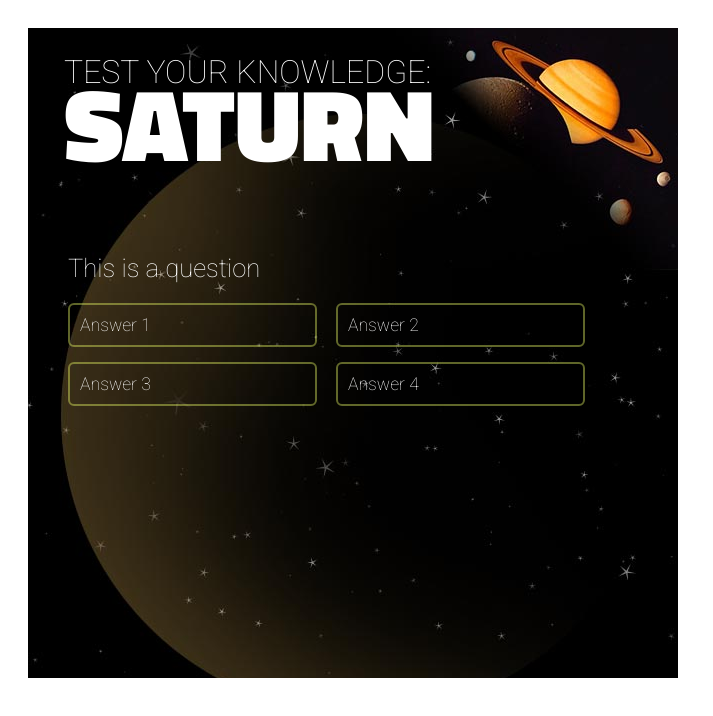
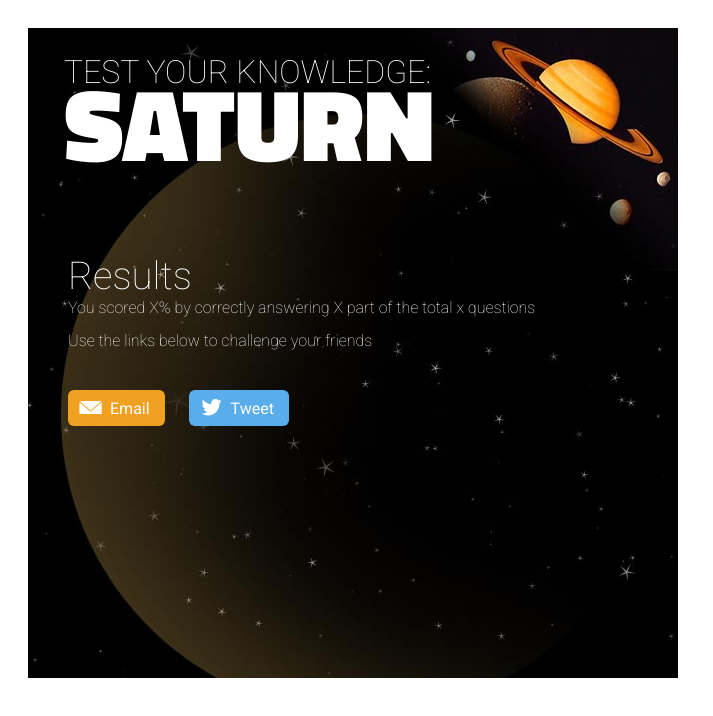
Before and after one commit to sergiopalooza/ng-quiz, a plain HTML site: page index.html in a window 1280 px wide. Shown: the whole page, without its empty margins (0-713 px from the left). Drawn offline with Linux system fonts and the light colour scheme.

Commit message:
worked on result page and sharing icon buttons

```diff
--- a/css/quiz.css
+++ b/css/quiz.css
@@ -73,7 +73,7 @@ body { background-color: #fff; padding: 20px; }
 	width: 550px;
 	position: absolute;
 	top: 225px;
-	left: 40px;
+	left: 660px;
 }
 
 #myQuiz .question .txt {
@@ -131,3 +131,56 @@ body { background-color: #fff; padding: 20px; }
 #myQuiz .question.answered .ans { /*answered state so the quiz looks disabled*/
 	cursor: default;
 }
+
+#myQuiz .feedback {
+	color: #efbe5e;
+	margin-top: 10px;
+	transition: opacity 1.5s, margin-top 1.5s;
+	visibility: hidden; /*will still take up normal space it would but be invisible*/
+	opacity: 0;
+}
+
+#myQuiz .feedback .btn {
+	margin-top: 5px;
+}
+
+#myQuiz .feedback strong {
+	color: #fff;
+}
+
+#myQuiz .answered .feedback {
+	visibility: visible;
+	opacity: 1;
+	margin-top: 10px;
+}
+
+/* Questions */
+#myQuiz .results {
+	position: absolute;
+	top: 225px;
+	left: 40px;
+	width: 550px;
+}
+
+#myQuiz .results .share {
+	margin-top: 40px;
+}
+
+#myQuiz .results .share a.btn {
+	margin-right: 20px;
+	padding: 9px 15px 8px 42px;
+	background-position: 10px 5px;
+	background-size: 25px 25px;
+}
+
+#myQuiz .results .share a.btn.email {
+	background-color: #f0a121;
+	background-image: url(../images/icon_email.svg);
+	background-repeat: no-repeat;
+}
+
+#myQuiz .results .share a.btn.twitter {
+	background-color: #59adeb;
+	background-image: url(../images/icon_twitter.svg);
+	background-repeat: no-repeat;
+}
--- a/index.html
+++ b/index.html
@@ -16,15 +16,28 @@
 				<p>Click begin to test your knowledge of Saturn</p>
 				<p class="btn">Begin</p>
 			</div>
-			<div class="question">
+			<div class="question answered">
 				<p class="txt">This is a question</p>
 				<p class="ans">Answer 1</p>
 				<p class="ans">Answer 2</p>
 				<p class="ans">Answer 3</p>
 				<p class="ans">Answer 4</p>
-				<div class="feedback"></div>
+				<div class="feedback">
+					<p>You are <strong>correct</strong>.</p>
+					<p>Ooops! that is not correct</p>
+					<p>Additional feedback</p>
+					<div class="btn">Continue</div>
+				</div>
 			</div>
-			<div class="result"></div>
+			<div class="results">
+				<h3>Results</h3>
+				<p>You scored X% by correctly answering X part of the total x questions</p>
+				<p>Use the links below to challenge your friends</p>
+				<div class="share">
+					<a class="btn email" href="#">Email</a>
+					<a class="btn twitter" href="#">Tweet</a>
+				</div>
+			</div>
 		</div>
 
 
```
